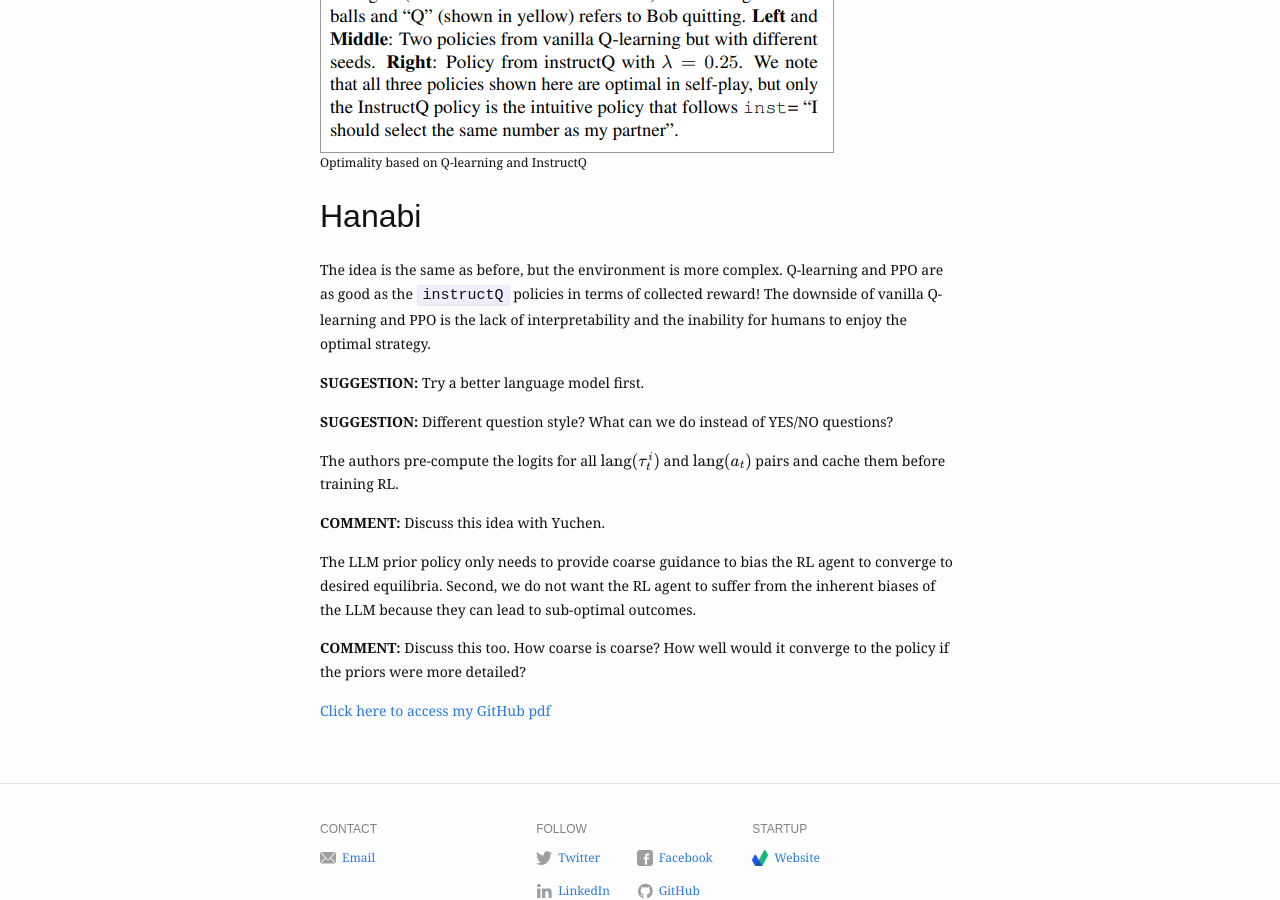
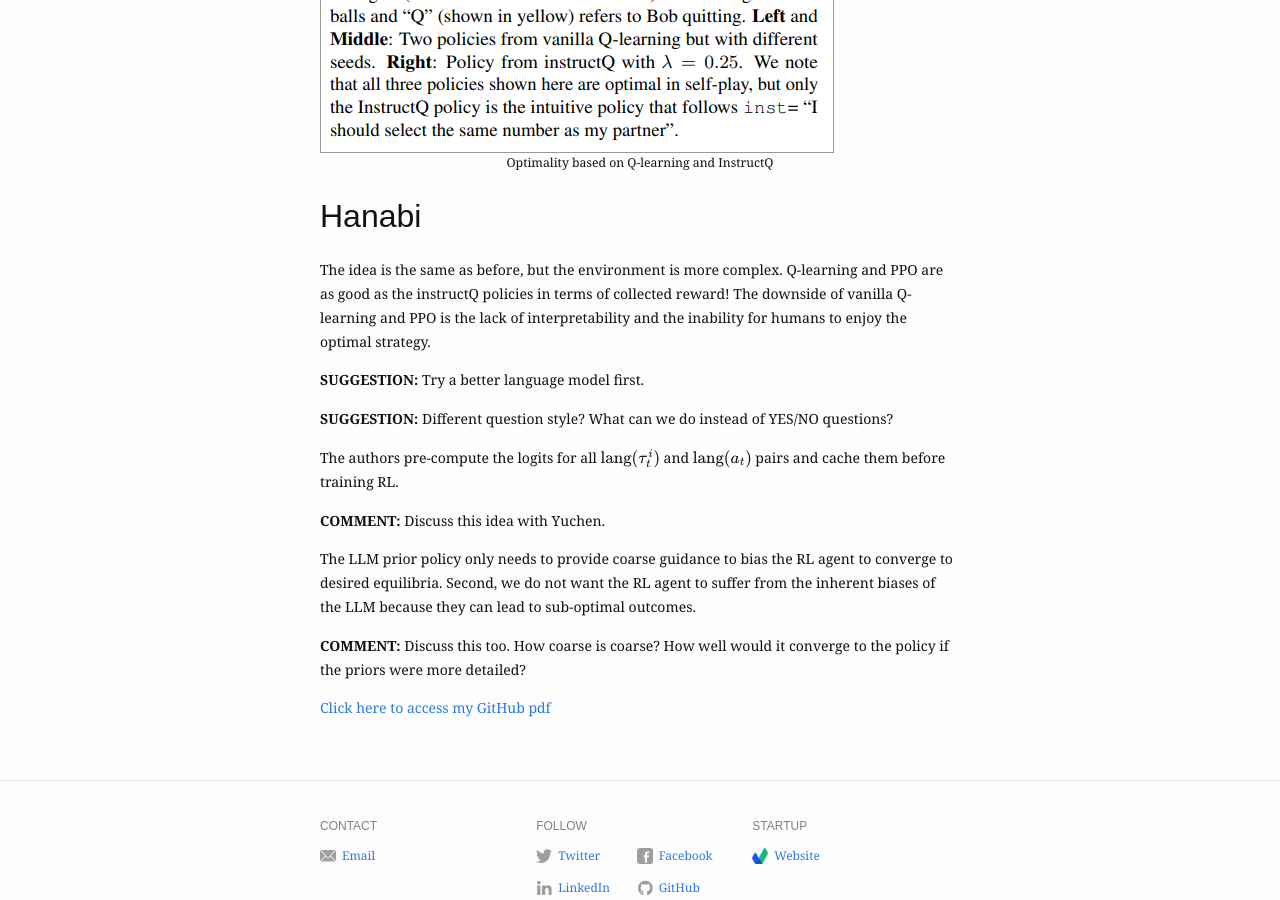
Before and after one commit to eliottvincent/bay, a Jekyll site: the page built from _posts/2024-09-21-RL-paper-review-LLM-RL-for-Human-AI.md, in a window 1280 px wide and 900 px high, scrolled down 6439 px. Built offline with Jekyll 4.4.1, drawn with Linux system fonts in a browser that asks for light colours.

Commit message:
Update 2024-09-21-RL-paper-review-LLM-RL-for-Human-AI.md

```diff
--- a/_posts/2024-09-21-RL-paper-review-LLM-RL-for-Human-AI.md
+++ b/_posts/2024-09-21-RL-paper-review-LLM-RL-for-Human-AI.md
@@ -170,15 +170,14 @@
 
 **COMMENT:** These results are fascinating because the first two tables are constructed based on the Q-learning algorithms that had not been able to identify a human-defined strategy, meaning quitting when Alice says the same number twice. Now I understand the purpose of a human-defined policy. The optimality of the first two strategies cannot be defined in human terms as "common sense" or "sensible." The first two strategies are essentially randomly fitted rewards.
 
-<figure>
-  <img src="{{ "/assets/img/learning/score_table.png" | absolute_url }}" alt="Score Table" class="post-pic"/>
+<figure style="text-align: center;">
+  <img src="{{ "/assets/img/learning/score_table.png" | absolute_url }}" alt="Score Table" class="post-pic" style="max-width: 80%; height: auto;"/>
   <figcaption>Optimality based on Q-learning and InstructQ</figcaption>
 </figure>
 
-
 ## Hanabi
 
-The idea is the same as before, but the environment is more complex. Q-learning and PPO are as good as the `instructQ` policies in terms of collected reward! The downside of vanilla Q-learning and PPO is the lack of interpretability and the inability for humans to enjoy the optimal strategy.
+The idea is the same as before, but the environment is more complex. Q-learning and PPO are as good as the instructQ policies in terms of collected reward! The downside of vanilla Q-learning and PPO is the lack of interpretability and the inability for humans to enjoy the optimal strategy.
 
 **SUGGESTION:** Try a better language model first.
 
```
